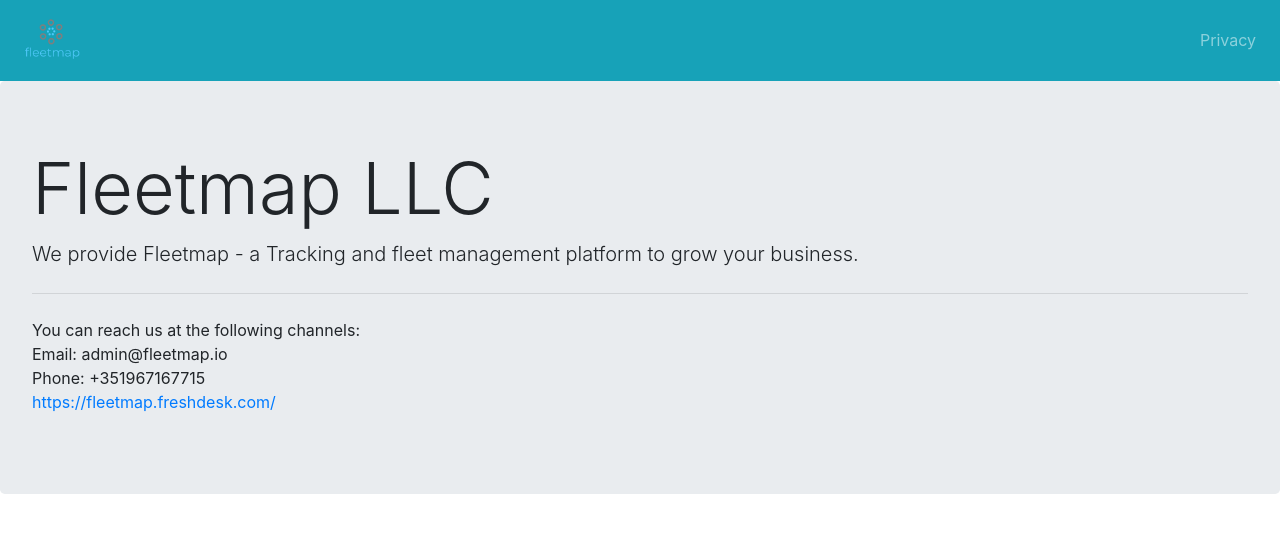
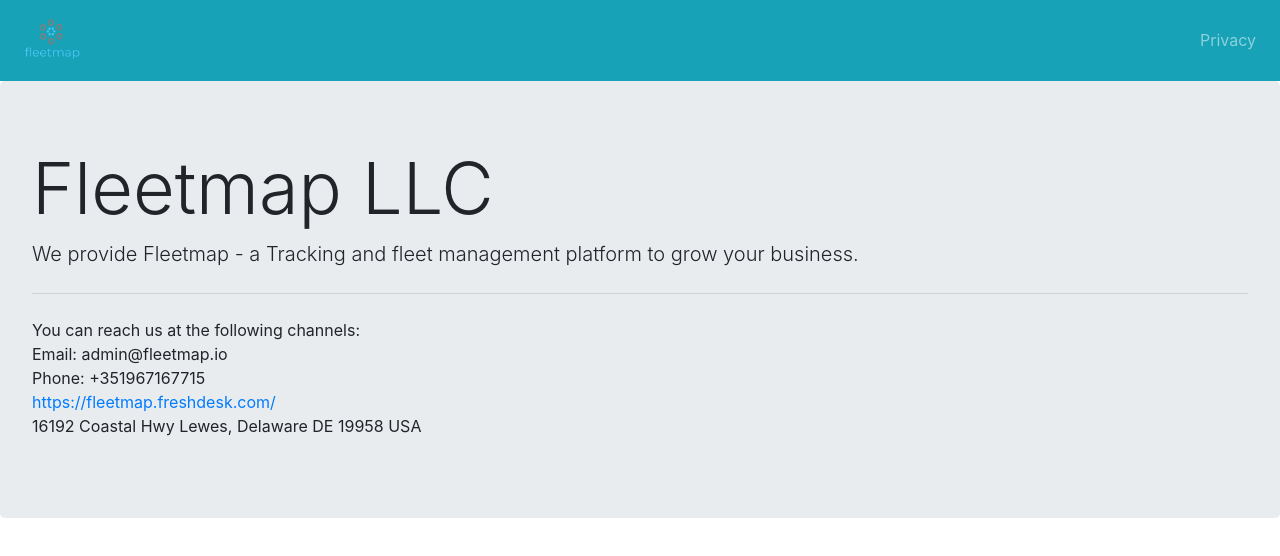
Before and after one commit to jcardus/website, a Nuxt app: page / in a window 1280 px wide. Shown: the top 556 px of the page. Built offline with nearby package versions, Linux system fonts and the light colour scheme.

Commit message:
lemavisima -> fleetmap

```diff
--- a/pages/index.vue
+++ b/pages/index.vue
@@ -15,6 +15,9 @@
         <br>Email: admin@fleetmap.io
         <br>Phone: +351967167715<br>
         <a href="https://fleetmap.freshdesk.com/">https://fleetmap.freshdesk.com/</a><br>
+        16192 Coastal Hwy
+        Lewes, Delaware DE 19958
+        USA
       </p>
     </b-jumbotron>
   </div>
```
